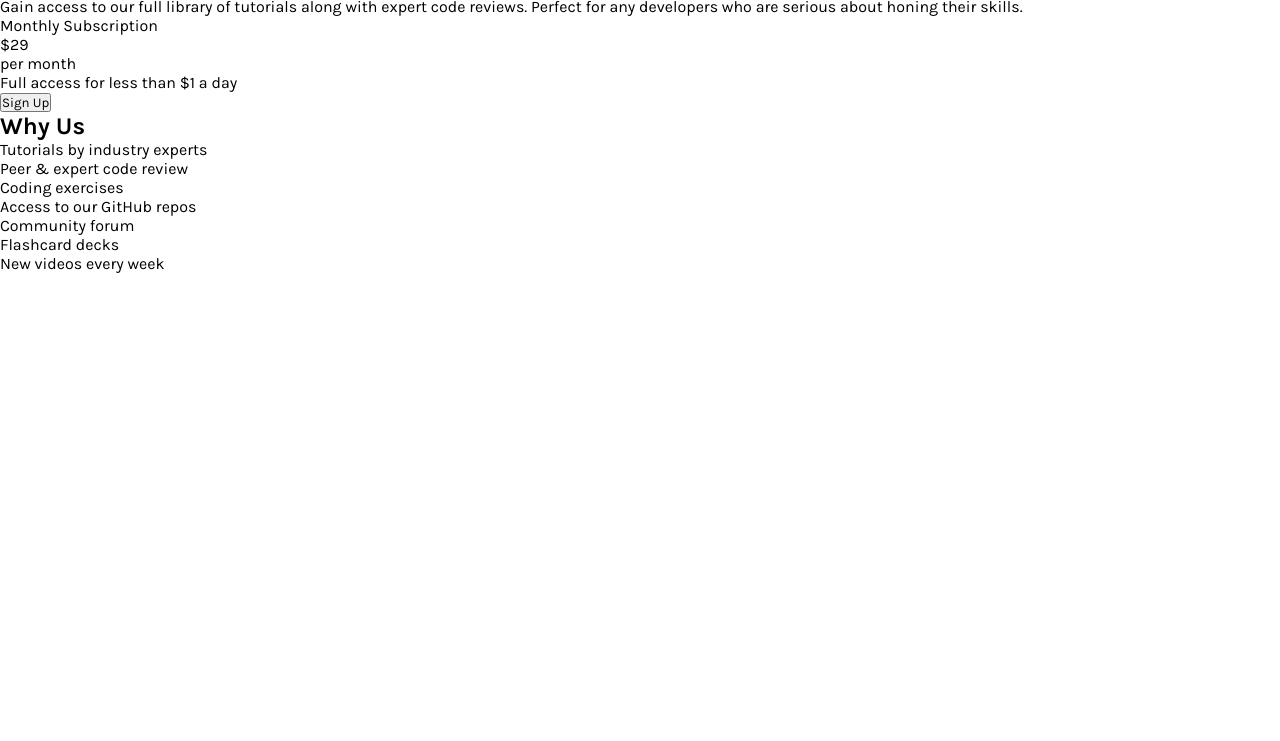
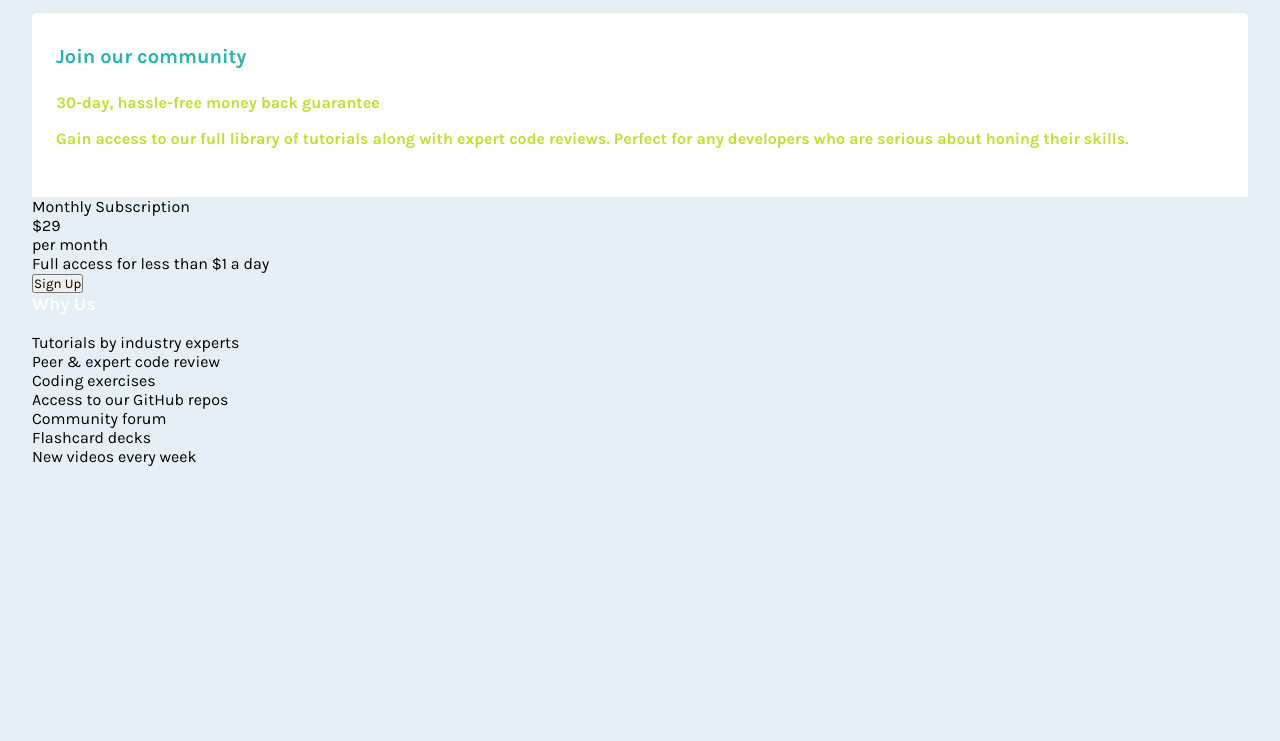
Before and after one commit to joaovessa/price-prjt, a plain HTML site: page index.html in a window 1280 px wide. Shown: the part 59-800 px from the top of the page. Drawn offline with Linux system fonts and the light colour scheme.

Commit message:
flamengo haha

```diff
--- a/css/colors.css
+++ b/css/colors.css
@@ -3,4 +3,5 @@
 --Brigh-Yellow: #c0df34;
 --Light-Gray: #e5eff5;
 --Grayish-Blue: #98a6bd;
-};
+--light-cyan:#4ABFBD;
+}
--- a/css/global.css
+++ b/css/global.css
@@ -1,6 +1,26 @@
+@import url('https://fonts.googleapis.com/css2?family=Karla:wght@400;700&display=swap');
 *{
     margin: 0;
     padding: 0;
     box-sizing: border-box;
     font-family: 'Karla',sans-serif;
 }
+body{
+background: var(--Light-Gray);
+}
+main{
+padding-block: 4.5rem;
+padding-inline: 2rem;
+}
+h1{
+    font-size: 1.25rem;
+    color: var(--Cyan);
+    line-height: 1.5rem;
+    margin-bottom: 1.5rem;
+}
+h2{
+    font-size: 1.125rem;
+    line-height: 1.375rem;
+    color: white;
+    margin-bottom: 1.125rem;
+}
--- a/css/main.css
+++ b/css/main.css
@@ -0,0 +1,13 @@
+.superior{
+padding-inline: 1.5rem;
+padding-block: 2rem;
+border-radius: 5px 5px 0 0;
+background: white;
+}
+.superior p{
+    font-weight: 700;
+    line-height: 1.25rem;
+    color: var(--Brigh-Yellow);
+    margin-bottom: 1rem;
+
+}
--- a/style.css
+++ b/style.css
@@ -1,4 +1,3 @@
-@import url('https://fonts.googleapis.com/css2?family=Karla:wght@400;700&display=swap');
 @import url(./css/colors.css);
 @import url(./css/global.css);
 @import url(./css/main.css);
```
